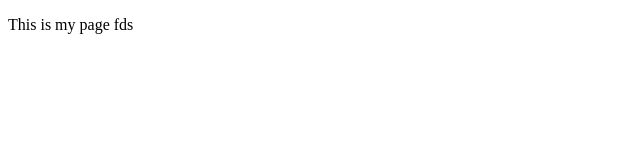
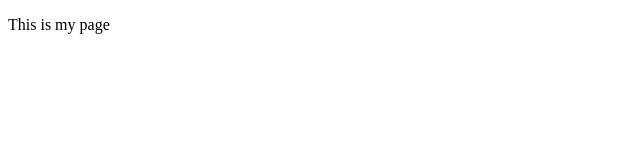
Before and after one commit to aptgetkhosro/smx-m8-a16, a plain HTML site: page index.html in a window 1280 px wide. Shown: the full height of the page, 0-640 px from the left. Drawn offline with Linux system fonts and the light colour scheme.

Commit message:
Update index.html

```diff
--- a/index.html
+++ b/index.html
@@ -5,6 +5,6 @@
     <title>My test page</title>
   </head>
 
-    <p>This is my page fds</p>
+    <p>This is my page</p>
 
     </html>
```
